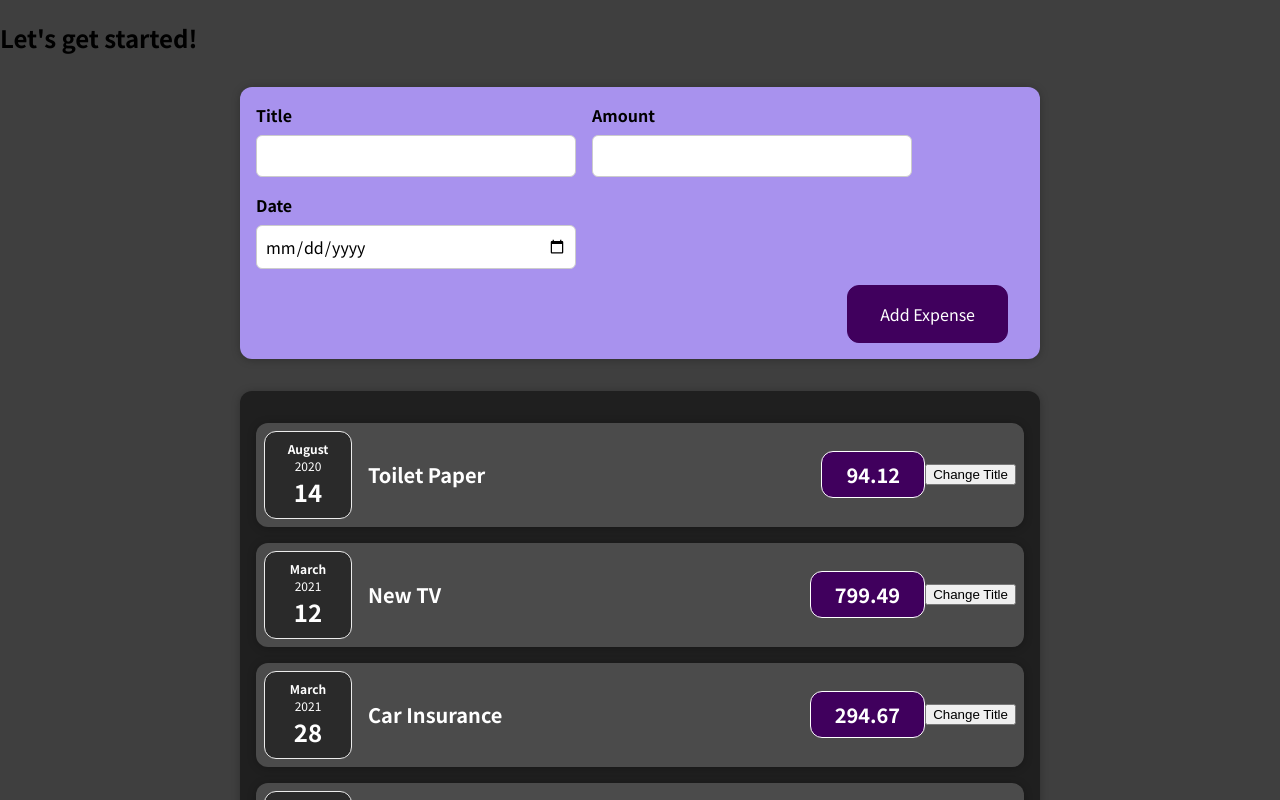
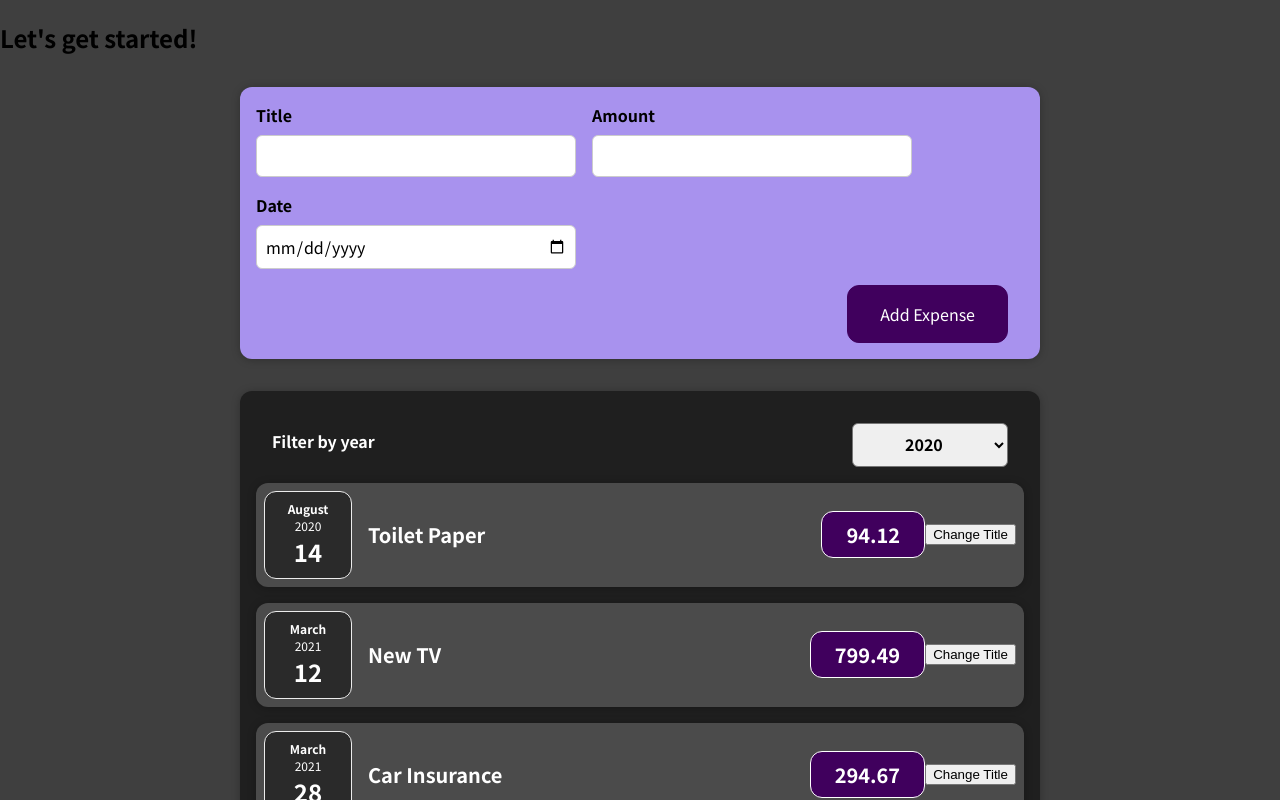
Before and after one commit to EunjiKU/Udemy-React, a React (Create React App) app in the folder 01-starting-setup/: page / in a window 1280 px wide. Shown: the top 800 px of the page. Built offline with nearby package versions, Linux system fonts and the light colour scheme.

Commit message:
섹션5 64부터

```diff
--- a/01-starting-setup/src/App.js
+++ b/01-starting-setup/src/App.js
@@ -11,10 +11,15 @@
     {id: 'e4', title: 'New Desk (Wooden)', amount: 450, date: new Date(2021, 5, 11)},
   ];
 
+  const addExpenseHandler = expense => {
+    console.log("in App.js");
+    console.log(expense);
+  }
+
   return (
     <div>
       <h2>Let's get started!</h2>
-      <NewExpense></NewExpense>
+      <NewExpense onAddExpense={addExpenseHandler}></NewExpense>
       <Expense items={expense}></Expense>
     </div>
   );
--- a/01-starting-setup/src/components/Expenses/Expense.js
+++ b/01-starting-setup/src/components/Expenses/Expense.js
@@ -1,12 +1,21 @@
-import React from 'react';
+import React, { useState } from 'react';
 
+import CardItem from '../UI/CardItem';
 import ExpenseItem from './ExpenseItem';
-import CardItem from '../UI/CardItem';
+import ExpensesFilter from './ExpensesFilter';
 import './Expense.css';
 
 const Expense = (props) => {
+  const [filteredYear, setFilteredYear] = useState('2020');
+
+  const filterChangeHandler = selectedYear => {
+    setFilteredYear(selectedYear);
+  }
+
   return (
+    <div>
       <CardItem className="expenses">
+        <ExpensesFilter selected={filteredYear} onChangeFilter={filterChangeHandler} ></ExpensesFilter>
         <ExpenseItem
           title={props.items[0].title}
           amount={props.items[0].amount}
@@ -28,6 +37,7 @@
           date={props.items[3].date}>
         </ExpenseItem>
       </CardItem>
+    </div>
   )
 }
 
--- /dev/null
+++ b/01-starting-setup/src/components/Expenses/ExpensesFilter.css
@@ -0,0 +1,24 @@
+.expenses-filter {
+  color: white;
+  padding: 0 1rem;
+}
+
+.expenses-filter__control {
+  display: flex;
+  width: 100%;
+  align-items: center;
+  justify-content: space-between;
+  margin: 1rem 0;
+}
+
+.expenses-filter label {
+  font-weight: bold;
+  margin-bottom: 0.5rem;
+}
+
+.expenses-filter select {
+  font: inherit;
+  padding: 0.5rem 3rem;
+  font-weight: bold;
+  border-radius: 6px;
+}
--- /dev/null
+++ b/01-starting-setup/src/components/Expenses/ExpensesFilter.js
@@ -0,0 +1,25 @@
+import React from 'react';
+
+import './ExpensesFilter.css';
+
+const ExpensesFilter = (props) => {
+  const dropdownChangeHandler = (event) => {
+    props.onChangeFilter(event.target.value)
+  };
+
+  return (
+    <div className='expenses-filter'>
+      <div className='expenses-filter__control'>
+        <label>Filter by year</label>
+        <select value={props.selected} onChange={dropdownChangeHandler}>
+          <option value='2022'>2022</option>
+          <option value='2021'>2021</option>
+          <option value='2020'>2020</option>
+          <option value='2019'>2019</option>
+        </select>
+      </div>
+    </div>
+  );
+};
+
+export default ExpensesFilter;
--- a/01-starting-setup/src/components/NewExpense/ExpenseForm.js
+++ b/01-starting-setup/src/components/NewExpense/ExpenseForm.js
@@ -2,34 +2,37 @@
 
 import './ExpenseForm.css';
 
-const ExpenseForm = () => {
+const ExpenseForm = (props) => {
   const [enterTitle, setEnterTitle] = useState('');
   const [enterAmount, setEnterAmount] = useState('');
   const [enterDate, setEnterDate] = useState('');
 
   const titlChangeHandler = (event) => {
-    setEnterTitle(event.target.value)
+    setEnterTitle(event.target.value);
   }
 
   const amountChangeHandler = (event) => {
-    setEnterAmount(event.target.value)
+    setEnterAmount(event.target.value);
   }
 
   const dateChangeHandler = (event) => {
-    setEnterDate(event.target.value)
+    setEnterDate(event.target.value);
   }
 
   const submitHandler = (event) => {
     // 페이지 로드 막기
     event.preventDefault();
 
-    const espenseData = {
+    const expenseData = {
       title: enterTitle,
       amount: enterAmount,
       date: new Date(enterDate),
     }
 
-    console.log(espenseData);
+    props.onSaveExpenseData(expenseData);
+    setEnterTitle('');
+    setEnterAmount('');
+    setEnterDate('');
   }
 
   return (
@@ -37,15 +40,31 @@
       <div className="new-expense__controls">
           <div className="new-expense__control">
             <label>Title</label>
-            <input type="text" onChange={titlChangeHandler}/>
+            <input
+              type="text"
+              value={enterTitle}
+              onChange={titlChangeHandler}
+            />
           </div>
           <div className="new-expense__control">
             <label>Amount</label>
-            <input type="number" onChange={amountChangeHandler} min="0.01" step="0.01"/>
+            <input
+              type="number"
+              value={enterAmount}
+              onChange={amountChangeHandler}
+              min="0.01"
+              step="0.01"
+            />
           </div>
           <div className="new-expense__control">
             <label>Date</label>
-            <input type="date" onChange={dateChangeHandler} min="2019-01-01" max="2023-12-31"/>
+            <input
+              type="date"
+              value={enterDate}
+              onChange={dateChangeHandler}
+              min="2019-01-01"
+              max="2023-12-31"
+            />
           </div>
       </div>
       <div className="new-expense__actions">
--- a/01-starting-setup/src/components/NewExpense/NewExpense.js
+++ b/01-starting-setup/src/components/NewExpense/NewExpense.js
@@ -3,10 +3,18 @@
 import ExpenseForm from './ExpenseForm';
 import './NewExpense.css';
 
-const NewExpense = () => {
+const NewExpense = (props) => {
+  const saveExpenseDataHandler = (enterExpenseData) => {
+    const expenseData = {
+      ...enterExpenseData,
+      id: Math.random().toString()
+    }
+    props.onAddExpense(expenseData);
+  }
+
   return (
     <div className="new-expense">
-      <ExpenseForm></ExpenseForm>
+      <ExpenseForm onSaveExpenseData={saveExpenseDataHandler}></ExpenseForm>
     </div>
   )
 }
```
Lines whose indentation alone changed are shown as unchanged.
